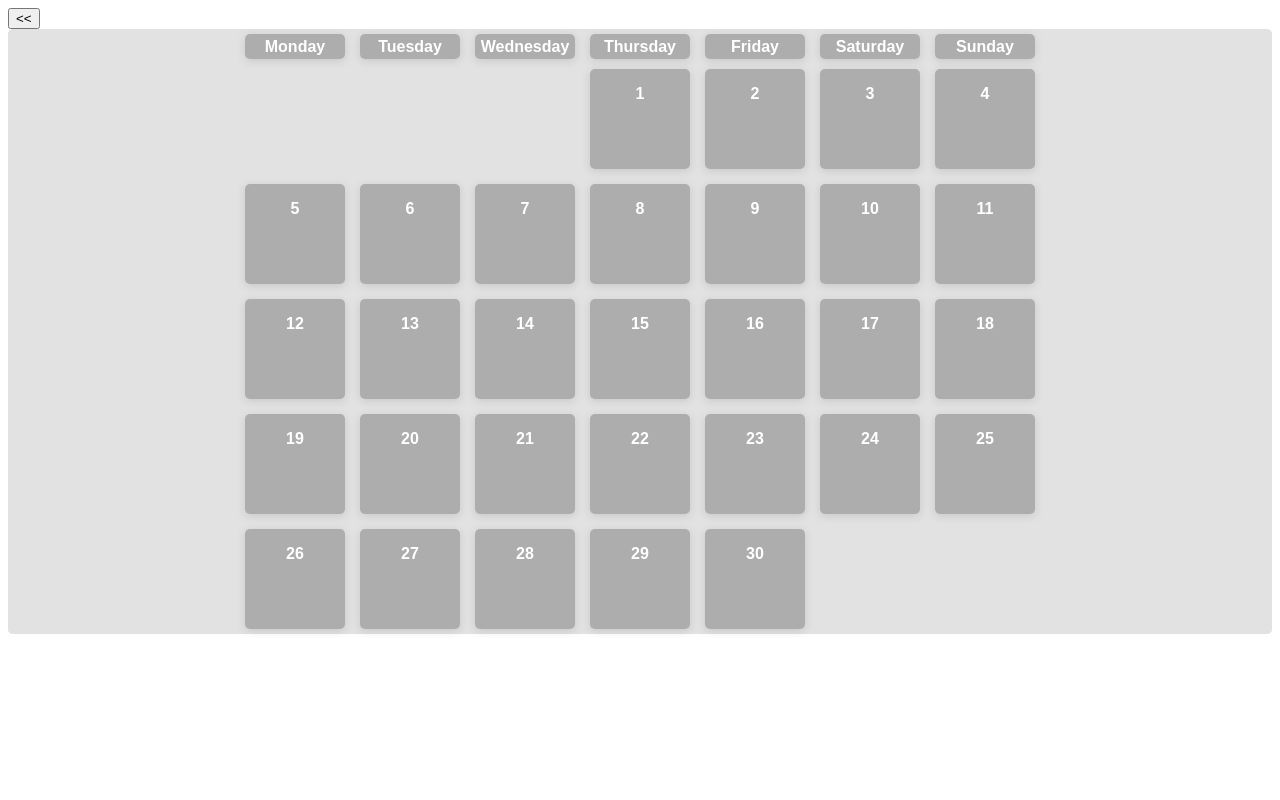
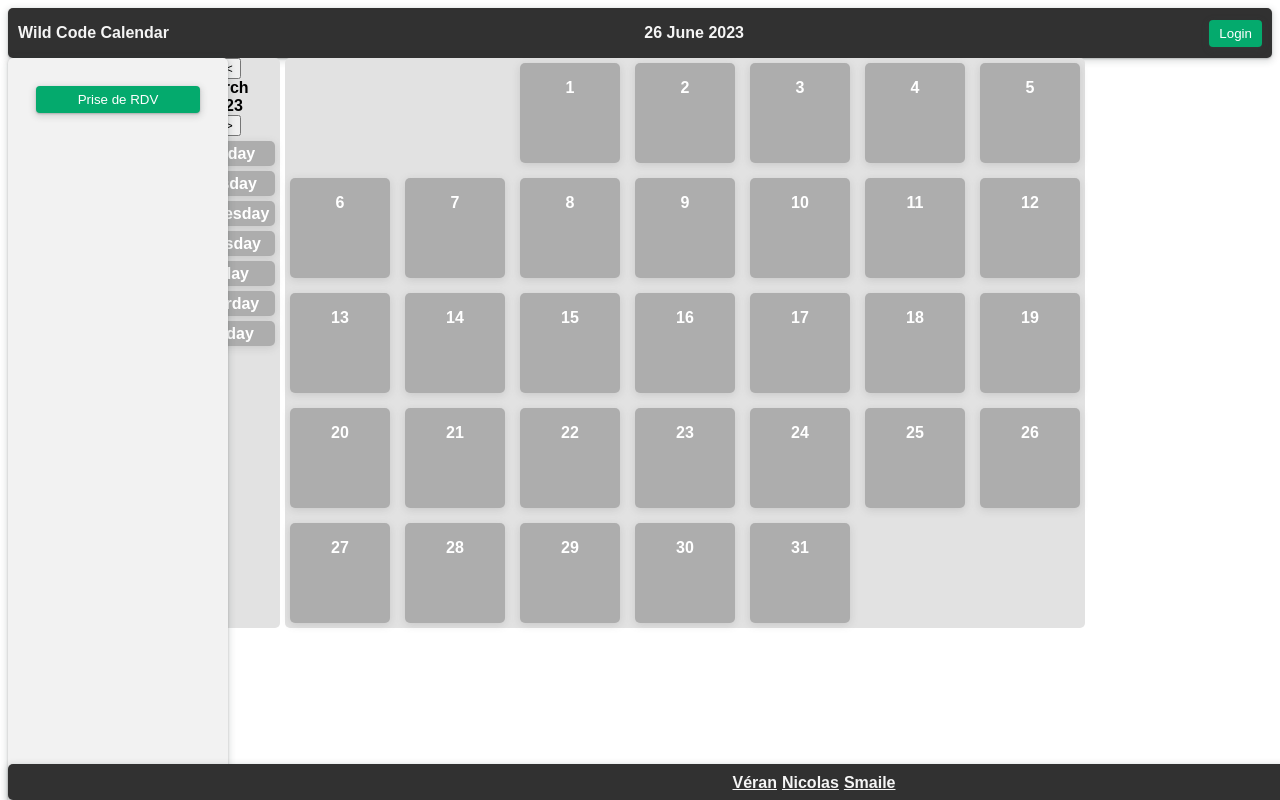
Before and after one commit to Vv214/TpCalendar, an Angular app: page / in a window 1280 px wide. Built offline with nearby package versions, Linux system fonts and the light colour scheme.

Commit message:
resolution pb changement d annee

```diff
--- a/src/app/Component/calendar/calendar.component.html
+++ b/src/app/Component/calendar/calendar.component.html
@@ -3,13 +3,21 @@
     <p>{{nombreJoursMois}}</p>
 </div> -->
 
-<div>
-    <button (click)="changeMonth(moisPrecedent)">
-        << </button>
-</div>
+
 <div class="calendar-container">
-    <div class="divcss">
-        <div class="week-container">
+    <!-- A afficher nico stp merci  -->
+    <div class="week-container">
+        <div class="divcss">
+            <div>
+                <button (click)="changeMoisPrecedent(moisPrecedent, annee)">
+                    << </button>
+            </div>
+            <div>{{grilleMois[moisAAfficher] }} </div>
+            <div>{{annee}} </div>
+            <div>
+                <button (click)="changeMoisSuivant(moisSuivant, annee)">
+                    >> </button>
+            </div>
             <div *ngFor="let jour of grilleSemaine" class="name-week">
                 <p class="jour">{{ jour }} </p>
             </div>
--- a/src/app/Component/calendar/calendar.component.ts
+++ b/src/app/Component/calendar/calendar.component.ts
@@ -17,21 +17,36 @@ export class CalendarComponent implements OnInit {
   moisSuivant!: number;
   moisAAfficher!: number;
   premierJourMois!: number;
+  annee!: number;
+  grilleMois!: string[];
+  nombreJoursMoisAn!: Array<number>;
 
   constructor(private calendarService: CalendarService) {
   }
 
-  changeMonth(mois: number): void {
-    this.calendarService.changeMonth(mois);
+  changeMoisPrecedent(mois: number, annee: number): void {
+    this.calendarService.changeMoisPrecedent(mois, annee);
     this.moisPrecedent = this.calendarService.moisPrecedent;
     this.moisSuivant = this.calendarService.moisSuivant;
     this.moisAAfficher = this.calendarService.moisAAfficher;
     this.nombreJoursMois = this.calendarService.nombreJoursMois;
     this.premierJourMois = this.calendarService.premierJourMois;
-
     this.tableauNombreJoursMoisEncours = this.calendarService.tableauMoisEncrours();
+    this.annee = this.calendarService.annee;
+    this.nombreJoursMoisAn = this.calendarService.nombreJoursMoisAn;
   }
 
+  changeMoisSuivant(mois: number, annee: number): void {
+    this.calendarService.changeMoisSuivant(mois, annee);
+    this.moisPrecedent = this.calendarService.moisPrecedent;
+    this.moisSuivant = this.calendarService.moisSuivant;
+    this.moisAAfficher = this.calendarService.moisAAfficher;
+    this.nombreJoursMois = this.calendarService.nombreJoursMois;
+    this.premierJourMois = this.calendarService.premierJourMois;
+    this.tableauNombreJoursMoisEncours = this.calendarService.tableauMoisEncrours();
+    this.annee = this.calendarService.annee;
+    this.nombreJoursMoisAn = this.calendarService.nombreJoursMoisAn;
+  }
   // affichageJour(){
   // Todo
   // }
@@ -48,6 +63,7 @@ export class CalendarComponent implements OnInit {
     this.moisSuivant = this.calendarService.moisSuivant;
     this.premierJourMois = this.calendarService.premierJourMois;
     this.moisAAfficher = this.calendarService.moisAAfficher;
-
+    this.annee = this.calendarService.annee;
+    this.grilleMois = this.calendarService.grilleMois;
   }
 }
--- a/src/app/Service/calendar.service.ts
+++ b/src/app/Service/calendar.service.ts
@@ -14,7 +14,7 @@ export class CalendarService {
   moisSuivant: number;
   premierJourMois: number;
   moisAAfficher: number;
-  year: number;
+  annee: number;
 
   constructor() {
     this.grilleSemaine = ['Monday', 'Tuesday', 'Wednesday', 'Thursday',
@@ -22,11 +22,11 @@ export class CalendarService {
     this.grilleMois = ['January', 'February', 'March', 'April', 'May',
       'June', 'July', 'August', 'September', 'October', 'November', 'December'];
     this.nombreJoursMoisAn = [31, 28, 31, 30, 31, 30, 31, 31, 30, 31, 30, 31];
-    this.today = new Date();
+    this.today = new Date(2023, 2);
     this.moisActuel = this.today.getMonth();
     this.moisAAfficher = this.moisActuel;
-    this.year = this.today.getFullYear();
-    this.premierJourMois = new Date(this.year, this.moisAAfficher).getDay()
+    this.annee = this.today.getFullYear();
+    this.premierJourMois = new Date(this.annee, this.moisAAfficher).getDay()
     this.nombreJoursMois = this.nombreJoursMoisAn[this.moisAAfficher + 1];
     this.moisPrecedent = this.moisActuel - 1;
     this.moisSuivant = this.moisActuel + 1;
@@ -47,15 +47,13 @@ export class CalendarService {
     return tab;
   }
 
-  changeMonth(mois: number): void {
+  changeMoisPrecedent(mois: number, annee: number): void {
+    if (annee % 4 === 0) {
+      this.nombreJoursMoisAn[1] = 29;
+    }
     if (mois === -1) {
-      this.year = this.year - 1;
+      this.annee = this.annee - 1;
       this.moisAAfficher = 11;
-      this.moisPrecedent = 10;
-      this.moisSuivant = 0;
-    } else if (mois === 12) {
-      this.year = this.year + 1;
-      this.moisAAfficher = mois;
       this.moisPrecedent = 10;
       this.moisSuivant = 0;
     } else {
@@ -64,8 +62,27 @@ export class CalendarService {
       this.moisSuivant = mois + 1;
     }
     this.nombreJoursMois = this.nombreJoursMoisAn[this.moisAAfficher];
-    this.premierJourMois = new Date(this.year, this.moisAAfficher + 1).getDay()
+    this.premierJourMois = new Date(this.annee, this.moisAAfficher).getDay();
+    console.log("this.moisAAfficher, this.moisPrecedent, this.moisSuivant, this.nombreJoursMois, this.annee",
+      this.moisAAfficher, this.moisPrecedent, this.moisSuivant, this.nombreJoursMois, this.annee);
+  }
 
-    console.log(mois, this.moisAAfficher, this.moisPrecedent, this.moisSuivant);
+  changeMoisSuivant(mois: number, annee: number): void {
+    if (annee % 4 === 0) {
+      this.nombreJoursMoisAn[1] = 29;
+    } else
+      this.nombreJoursMoisAn[1] = 28;
+    if (mois === 12) {
+      this.annee = this.annee + 1;
+      this.moisAAfficher = 0;
+      this.moisPrecedent = 11;
+      this.moisSuivant = 1;
+    } else {
+      this.moisAAfficher = mois;
+      this.moisPrecedent = mois - 1;
+      this.moisSuivant = mois + 1;
+    }
+    this.nombreJoursMois = this.nombreJoursMoisAn[this.moisAAfficher];
+    this.premierJourMois = new Date(this.annee, this.moisAAfficher).getDay();
   }
 }
--- a/src/app/app.component.html
+++ b/src/app/app.component.html
@@ -1,4 +1,4 @@
-<!-- <div>
+<div>
   <app-navbar class="navbar"></app-navbar>
   <div class="container">
     <div class="sidebar-container">
@@ -9,6 +9,6 @@
     </div>
   </div>
   <app-footer></app-footer>
-</div> -->
+</div>
 
 <app-calendar></app-calendar>
```
